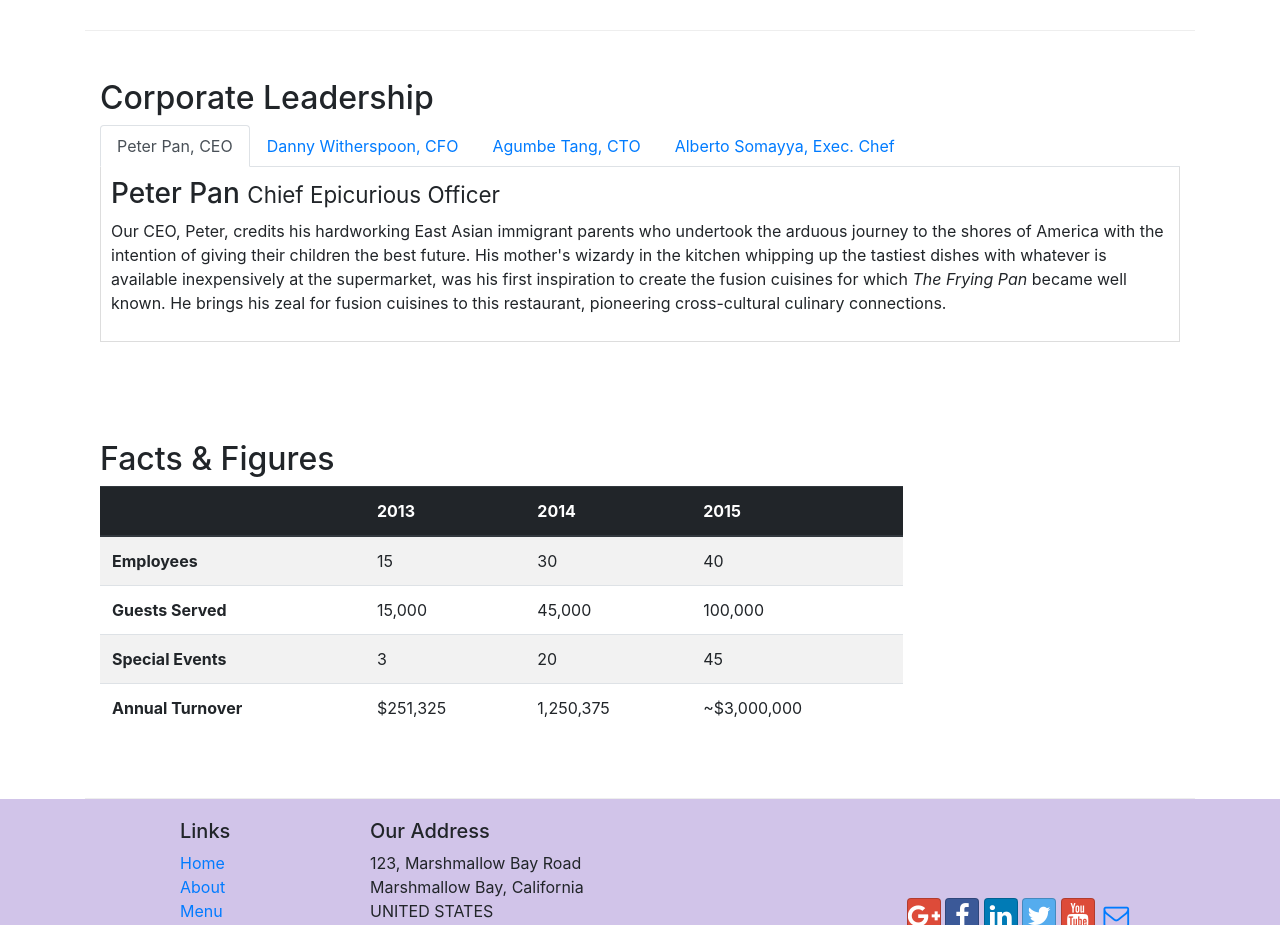
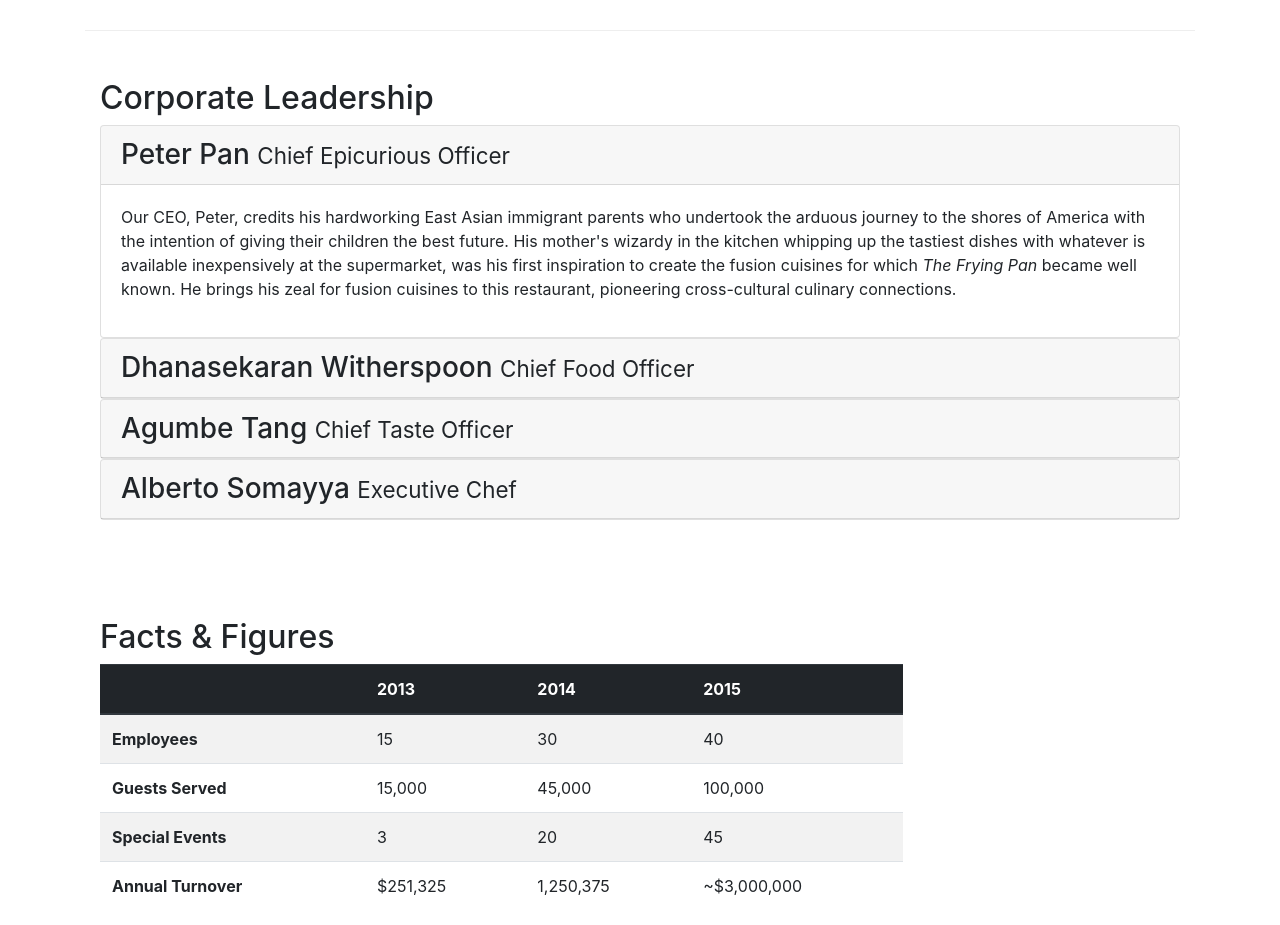
Before and after one commit to Salman-Shaikh17/btstrp-site, a website: page aboutus.html in a window 1280 px wide. Shown: the part 920-1845 px from the top of the page. Drawn offline with nearby package versions, Linux system fonts and the light colour scheme.

Commit message:
Accordion implementation

```diff
--- a/aboutus.html
+++ b/aboutus.html
@@ -110,44 +110,69 @@
             </div>
             <div class="row pb-5 m-auto">
                 <div class="col-12">
-                    <ul class="nav nav-tabs">
-                        <li class="nav-item">
-                            <a class="nav-link active" href="#peter"
-                                role="tab" data-toggle="tab">Peter Pan, CEO</a>
-                        </li>
-                        <li class="nav-item">
-                            <a class="nav-link" href="#danny"
-                                role="tab" data-toggle="tab">Danny Witherspoon, CFO</a>
-                        </li>
-                        <li class="nav-item">
-                            <a class="nav-link" href="#agumbe"
-                                role="tab" data-toggle="tab">Agumbe Tang, CTO</a>
-                        </li>
-                        <li class="nav-item">
-                            <a class="nav-link" href="#alberto"
-                                role="tab" data-toggle="tab">Alberto Somayya, Exec. Chef</a>
-                        </li>
-                    </ul>
-                    <div class="tab-content">
-                        <div role="tabpanel" class="tab-pane fade show active" id="peter">
-                            <h3>Peter Pan <small>Chief Epicurious Officer</small></h3>
-                            <p class="d-none d-sm-block">Our CEO, Peter, credits his hardworking East Asian immigrant parents who undertook the arduous journey to the shores of America with the intention of giving their children the best future. His mother's wizardy in the kitchen whipping up the tastiest dishes with whatever is available inexpensively at the supermarket, was his first inspiration to create the fusion cuisines for which <em>The Frying Pan</em> became well known. He brings his zeal for fusion cuisines to this restaurant, pioneering cross-cultural culinary connections.</p>
+
+                    <div id="accordion">
+
+                        <div class="card">
+                            <div role="tab" class="card-header" id="peterhead">
+                                <h3 class="mb-0">
+                                    <a data-toggle="collapse" data-target="#peter">
+                                        Peter Pan <small>Chief Epicurious Officer</small>
+                                    </a>
+                                </h3>
+                            </div>
+                            <div role="tab" class="collapse show" id="peter" data-parent="#accordion">
+                                <div class="card-body">
+                                    <p class="d-none d-sm-block">Our CEO, Peter, credits his hardworking East Asian immigrant parents who undertook the arduous journey to the shores of America with the intention of giving their children the best future. His mother's wizardy in the kitchen whipping up the tastiest dishes with whatever is available inexpensively at the supermarket, was his first inspiration to create the fusion cuisines for which <em>The Frying Pan</em> became well known. He brings his zeal for fusion cuisines to this restaurant, pioneering cross-cultural culinary connections.</p>
+                                </div>
+                            </div>
                         </div>
 
-                        <div role="tabpanel" class="tab-pane fade" id="danny">
-                            <h3>Dhanasekaran Witherspoon <small>Chief Food Officer</small></h3>
-                            <p class="d-none d-sm-block">Our CFO, Danny, as he is affectionately referred to by his colleagues, comes from a long established family tradition in farming and produce. His experiences growing up on a farm in the Australian outback gave him great appreciation for varieties of food sources. As he puts it in his own words, <em>Everything that runs, wins, and everything that stays, pays!</em></p>
+                        <div class="card">
+                            <div role="tab" class="card-header" id="dannyhead">
+                                <h3 class="mb-0">
+                                    <a data-toggle="collapse" data-target="#danny">
+                                        Dhanasekaran Witherspoon <small>Chief Food Officer</small>
+                                    </a>
+                                </h3>
+                            </div>
+                            <div role="tab" class="collapse" id="danny" data-parent="#accordion">
+                                <div class="card-body">
+                                    <p class="d-none d-sm-block">Our CFO, Danny, as he is affectionately referred to by his colleagues, comes from a long established family tradition in farming and produce. His experiences growing up on a farm in the Australian outback gave him great appreciation for varieties of food sources. As he puts it in his own words, <em>Everything that runs, wins, and everything that stays, pays!</em></p>
+                                </div>
+                            </div>
                         </div>
 
-                        <div role="tabpanel" class="tab-pane fade" id="agumbe">
-                            <h3>Agumbe Tang <small>Chief Taste Officer</small></h3>
-                            <p class="d-none d-sm-block">Blessed with the most discerning gustatory sense, Agumbe, our CTO, personally ensures that every dish that we serve meets his exacting tastes. Our chefs dread the tongue lashing that ensues if their dish does not meet his exacting standards. He lives by his motto, <em>You click only if you survive my lick.</em></p>
+                        <div class="card">
+                            <div role="tab" class="card-header" id="agumbehead">
+                                <h3 class="mb-0">
+                                    <a data-toggle="collapse" data-target="#agumbe">
+                                        Agumbe Tang <small>Chief Taste Officer</small>
+                                    </a>
+                                </h3>
+                            </div>
+                            <div role="tab" class="collapse" id="agumbe" data-parent="#accordion">
+                                <div class="card-body">
+                                    <p class="d-none d-sm-block">Blessed with the most discerning gustatory sense, Agumbe, our CTO, personally ensures that every dish that we serve meets his exacting tastes. Our chefs dread the tongue lashing that ensues if their dish does not meet his exacting standards. He lives by his motto, <em>You click only if you survive my lick.</em></p>
+                                </div>
+                            </div>
                         </div>
 
-                        <div role="tabpanel" class="tab-pane fade" id="alberto">
-                            <h3>Alberto Somayya <small>Executive Chef</small></h3>
-                            <p class="d-none d-sm-block">Award winning three-star Michelin chef with wide International experience having worked closely with whos-who in the culinary world, he specializes in creating mouthwatering Indo-Italian fusion experiences. He says, <em>Put together the cuisines from the two craziest cultures, and you get a winning hit! Amma Mia!</em></p>
+                        <div class="card">
+                            <div role="tab" class="card-header" id="albertohead">
+                                <h3 class="mb-0">
+                                    <a data-toggle="collapse" data-target="#alberto">
+                                    Alberto Somayya <small>Executive Chef</small>
+                                    </a>
+                                </h3>
+                            </div>
+                            <div role="tab" class="collapse" id="alberto" data-parent="#accordion">
+                                <div class="card-body">
+                                    <p class="d-none d-sm-block">Award winning three-star Michelin chef with wide International experience having worked closely with whos-who in the culinary world, he specializes in creating mouthwatering Indo-Italian fusion experiences. He says, <em>Put together the cuisines from the two craziest cultures, and you get a winning hit! Amma Mia!</em></p>
+                                </div>
+                            </div>
                         </div>
+
                     </div>
                 </div>
             </div>
```
